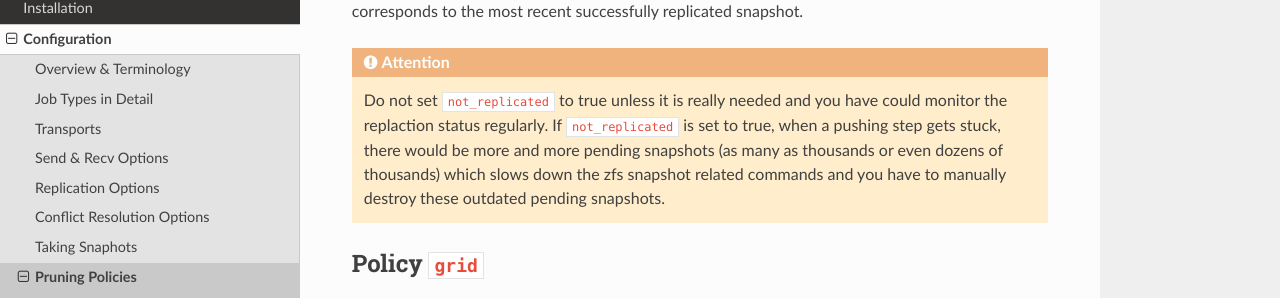
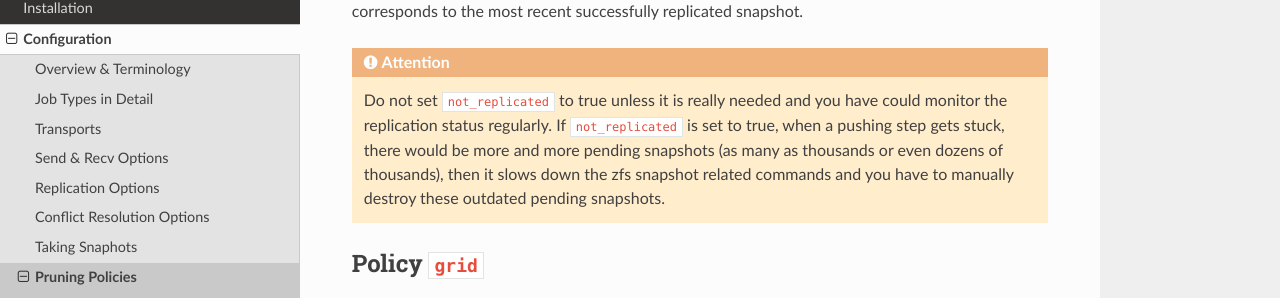
Before and after one commit to zrepl/zrepl, a Sphinx documentation site: the page built from docs/configuration/prune.rst, in a window 1280 px wide and 900 px high, scrolled down 1377 px. Shown: the part 167-465 px from the top of the window. Built offline with Sphinx 7.4.7 and the Read the Docs theme 2.0.0, drawn with Linux system fonts in a browser that asks for light colours; pages that are not in the unit, such as notebooks, are missing from menus.

Commit message:
Update prune.rst

```diff
--- a/docs/configuration/prune.rst
+++ b/docs/configuration/prune.rst
@@ -74,7 +74,9 @@ To determine whether a sender-side snapshot has already been replicated, zrepl u
 
 .. ATTENTION::
 
-    Do not set ``not_replicated`` to true unless it is really needed and you have could monitor the replaction status regularly. If ``not_replicated`` is set to true, when a pushing step gets stuck, there would be more and more pending snapshots (as many as thousands or even dozens of thousands) which slows down the zfs snapshot related commands and you have to manually destroy these outdated pending snapshots.
+    Do not set ``not_replicated`` to true unless it is really needed and you have could monitor the replication status regularly.
+    If ``not_replicated`` is set to true, when a pushing step gets stuck, there would be more and more pending snapshots (as many as thousands or even dozens of thousands),
+    then it slows down the zfs snapshot related commands and you have to manually destroy these outdated pending snapshots.
 
 .. _prune-keep-retention-grid:
 
```
